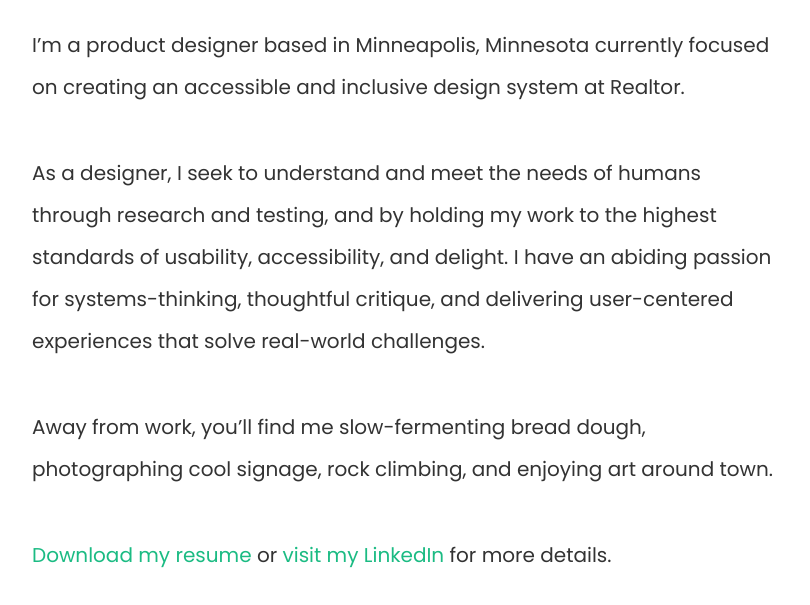
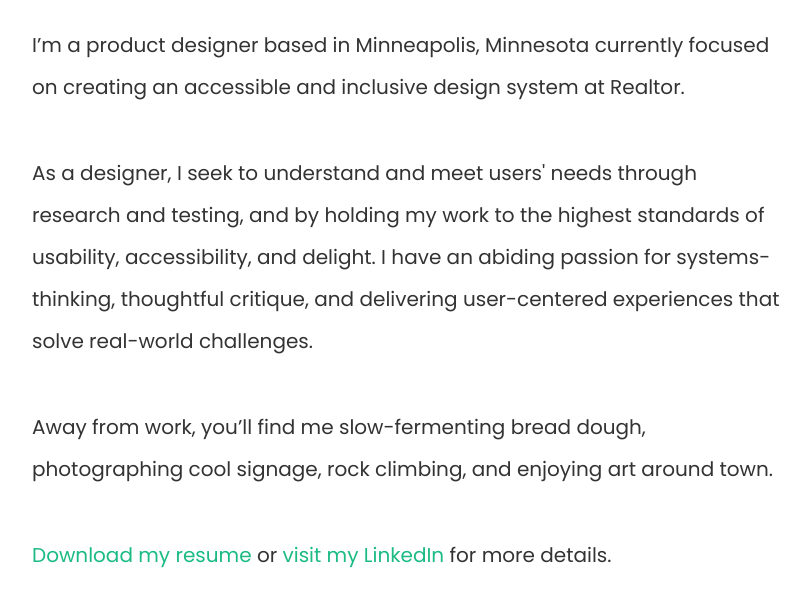
Before and after one commit to pulluptheroots/pulluptheroots.github.io, a plain HTML site: page index.html in a window 1280 px wide. Shown: the part 121-726 px from the top of the page, without its empty margins (32-842 px from the left). Drawn offline with Linux system fonts and the light colour scheme; files whose address does not match are found by name.

Commit message:
Text update to index.html

```diff
--- a/index.html
+++ b/index.html
@@ -13,7 +13,7 @@
       <img src="img/logo.png" width="37" height="48" alt="logo" />
       <p>I&rsquo;m a product designer based in Minneapolis, Minnesota currently focused on creating an accessible and inclusive design system at Realtor.</p>
 
-      <p>As a designer, I seek to understand and meet the needs of humans through research and testing, and by holding my work to the highest standards of usability, accessibility, and delight. I have an abiding passion for systems-thinking, thoughtful critique, and delivering user-centered experiences that solve real-world challenges.</p>
+      <p>As a designer, I seek to understand and meet users' needs through research and testing, and by holding my work to the highest standards of usability, accessibility, and delight. I have an abiding passion for systems-thinking, thoughtful critique, and delivering user-centered experiences that solve real-world challenges.</p>
 
       <p>Away from work, you&rsquo;ll find me slow-fermenting bread dough, photographing cool signage, rock climbing, and enjoying art around town.</p>
 
```
